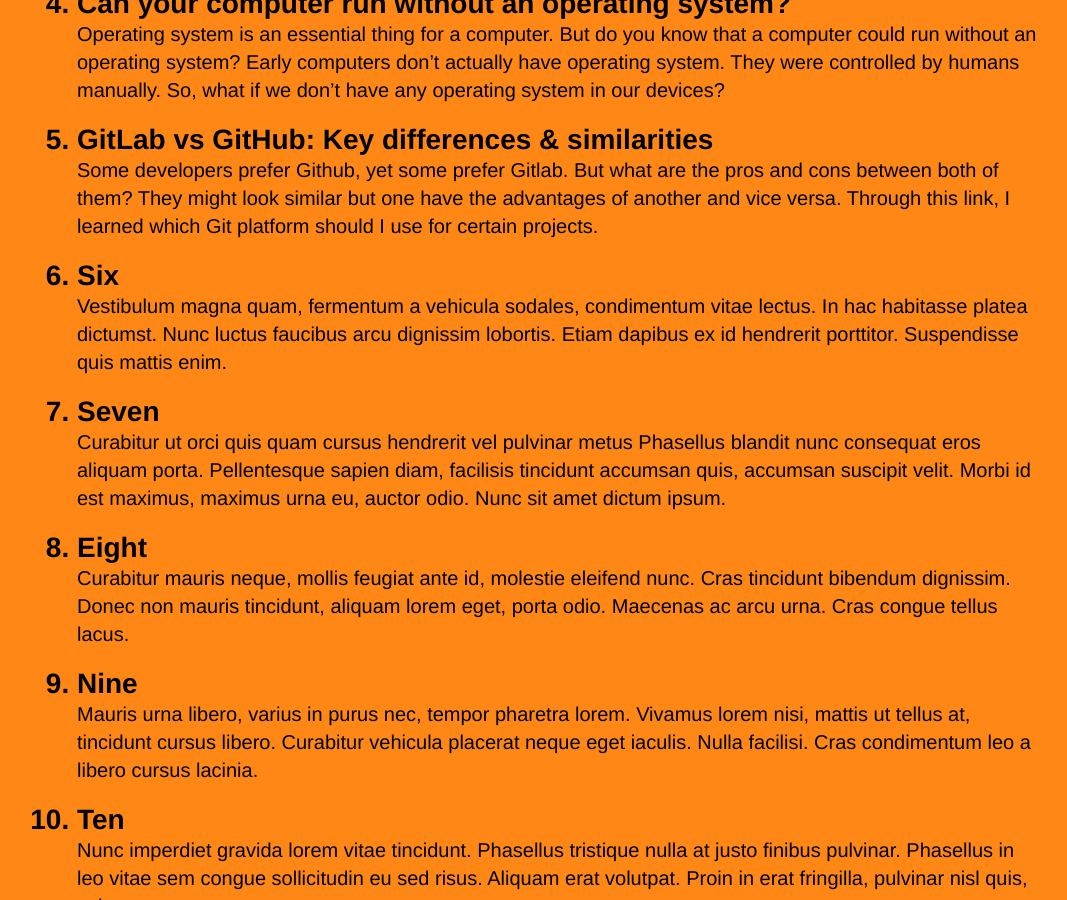
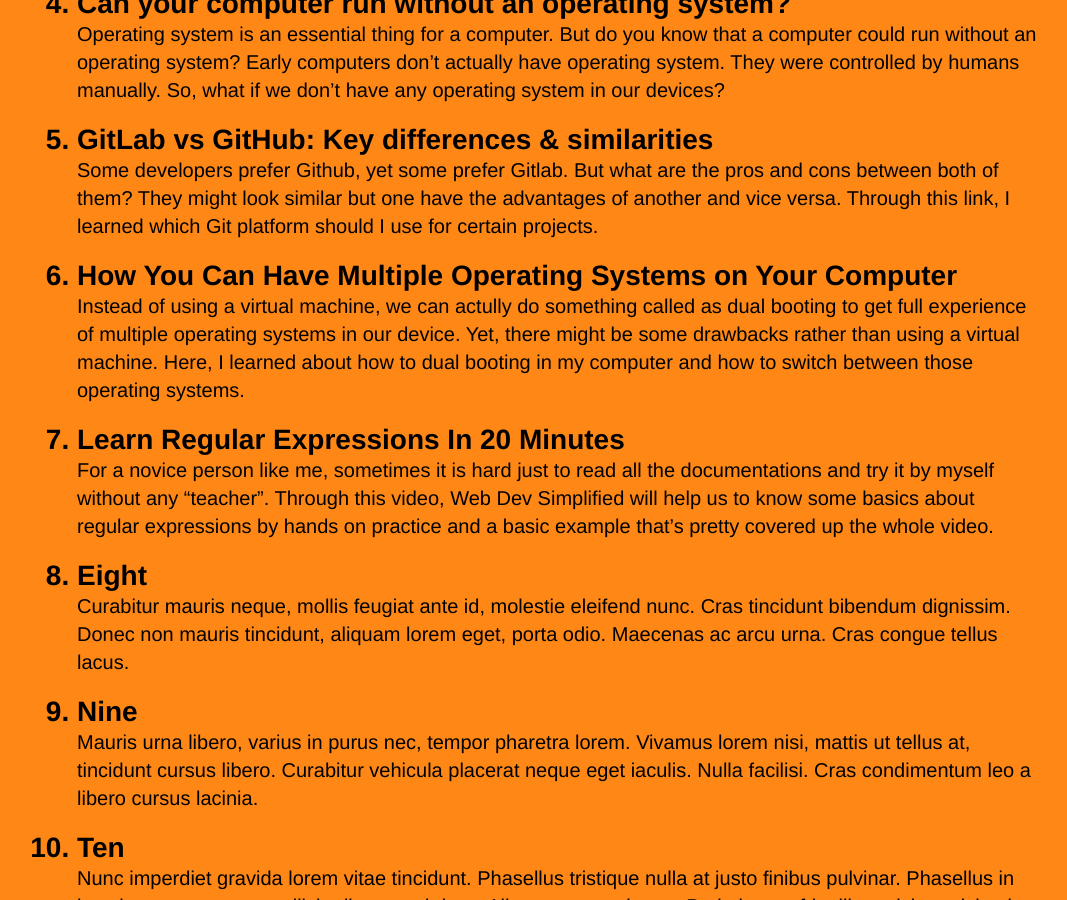
Before and after one commit to FXDROS/os211, a Jekyll site: the page built from w01.md, in a window 1280 px wide and 900 px high, scrolled down 860 px. Shown: the whole window, without its empty margins (103-1170 px from the left). Built offline with Jekyll 4.4.1, drawn with Linux system fonts in a browser that asks for light colours; our own code applies the rules of GitHub Pages for plain Markdown files.

Commit message:
assignment w01

```diff
--- a/TXT/mylog.txt
+++ b/TXT/mylog.txt
@@ -27,3 +27,4 @@ ZCZC W01 25 L06 Reading References/Books/Documents
 ZCZC W01 90 L05 GSGS related
 ZCZC W01 30 L11 Assignment #1
 ZCZC W01 30 L11 Assignment #1
+ZCZC W01 30 L22 YouTube: basics to regular expression
--- a/w01.md
+++ b/w01.md
@@ -27,19 +27,11 @@ permalink: /W01/
 5. [GitLab vs GitHub: Key differences & similarities](https://usersnap.com/blog/gitlab-github/)<br>
    Some developers prefer Github, yet some prefer Gitlab. But what are the pros and cons between both of them? They might look similar but one have the advantages of another and vice versa. Through this link, I learned which Git platform should I use for certain projects.
 
-6. [Six](https://en.wikipedia.org/wiki/6)<br>
-   Vestibulum magna quam, fermentum a vehicula sodales, condimentum vitae lectus.
-   In hac habitasse platea dictumst.
-   Nunc luctus faucibus arcu dignissim lobortis.
-   Etiam dapibus ex id hendrerit porttitor.
-   Suspendisse quis mattis enim.
+6. [How You Can Have Multiple Operating Systems on Your Computer](https://www.howtogeek.com/187789/dual-booting-explained-how-you-can-have-multiple-operating-systems-on-your-computer/#:~:text=Most%20computers%20ship%20with%20a%20single%20operating%20system,,at%20boot%20time%20%E2%80%94%20is%20known%20as%20%E2%80%9Cdual-booting.%E2%80%9D)<br>
+   Instead of using a virtual machine, we can actully do something called as dual booting to get full experience of multiple operating systems in our device. Yet, there might be some drawbacks rather than using a virtual machine. Here, I learned about how to dual booting in my computer and how to switch between those operating systems.
 
-7. [Seven](https://en.wikipedia.org/wiki/7)<br>
-   Curabitur ut orci quis quam cursus hendrerit vel pulvinar metus
-   Phasellus blandit nunc consequat eros aliquam porta.
-   Pellentesque sapien diam, facilisis tincidunt accumsan quis, accumsan suscipit velit.
-   Morbi id est maximus, maximus urna eu, auctor odio.
-   Nunc sit amet dictum ipsum.
+7. [Learn Regular Expressions In 20 Minutes](https://youtu.be/rhzKDrUiJVk)<br>
+   For a novice person like me, sometimes it is hard just to read all the documentations and try it by myself without any "teacher". Through this video, Web Dev Simplified will help us to know some basics about regular expressions by hands on practice and a basic example that's pretty covered up the whole video.
 
 8. [Eight](https://en.wikipedia.org/wiki/8)<br>
    Curabitur mauris neque, mollis feugiat ante id, molestie eleifend nunc.
```
